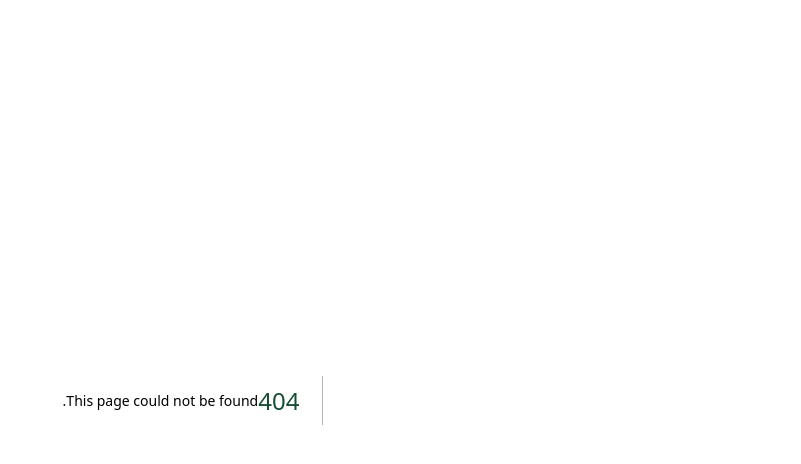
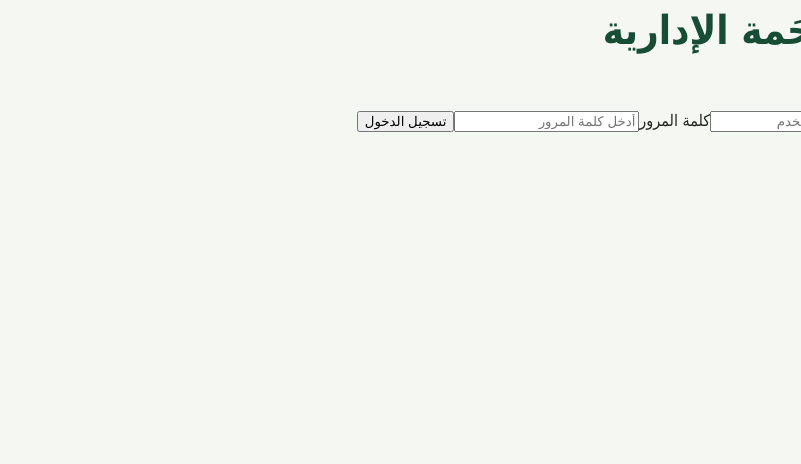
Before and after one commit to AbuMnif/RahmaMosqueSystem, a Next.js app: page /login in a window 1280 px wide. Before the commit this address had no page. Shown: the top 464 px of the page, without its empty margins (479-1280 px from the left). Built offline with nearby package versions, Linux system fonts and the light colour scheme.

Commit message:
Create page.js

```diff
--- /dev/null
+++ b/app/login/page.js
@@ -0,0 +1,86 @@
+"use client";
+
+import { useState } from "react";
+import { useRouter } from "next/navigation";
+
+export default function LoginPage() {
+  const router = useRouter();
+
+  const [username, setUsername] = useState("");
+  const [password, setPassword] = useState("");
+  const [loading, setLoading] = useState(false);
+  const [error, setError] = useState("");
+
+  async function handleLogin(event) {
+    event.preventDefault();
+
+    setError("");
+    setLoading(true);
+
+    try {
+      const response = await fetch("/api/auth/login", {
+        method: "POST",
+        headers: {
+          "Content-Type": "application/json",
+        },
+        body: JSON.stringify({
+          username: username.trim(),
+          password,
+        }),
+      });
+
+      const result = await response.json();
+
+      if (!response.ok) {
+        setError(result.error || "تعذر تسجيل الدخول");
+        return;
+      }
+
+      router.replace(result.redirect || "/dashboard");
+      router.refresh();
+    } catch {
+      setError("تعذر الاتصال بالخادم، حاول مرة أخرى");
+    } finally {
+      setLoading(false);
+    }
+  }
+
+  return (
+    <main className="login-page" dir="rtl">
+      <section className="login-card">
+        <h1>منظومة رحَمة الإدارية</h1>
+        <p>مسجد التراحم</p>
+
+        <form onSubmit={handleLogin}>
+          <label htmlFor="username">اسم المستخدم</label>
+          <input
+            id="username"
+            type="text"
+            autoComplete="username"
+            value={username}
+            onChange={(event) => setUsername(event.target.value)}
+            placeholder="أدخل اسم المستخدم"
+            required
+          />
+
+          <label htmlFor="password">كلمة المرور</label>
+          <input
+            id="password"
+            type="password"
+            autoComplete="current-password"
+            value={password}
+            onChange={(event) => setPassword(event.target.value)}
+            placeholder="أدخل كلمة المرور"
+            required
+          />
+
+          {error && <div className="login-error">{error}</div>}
+
+          <button type="submit" disabled={loading}>
+            {loading ? "جارٍ تسجيل الدخول..." : "تسجيل الدخول"}
+          </button>
+        </form>
+      </section>
+    </main>
+  );
+}
```
